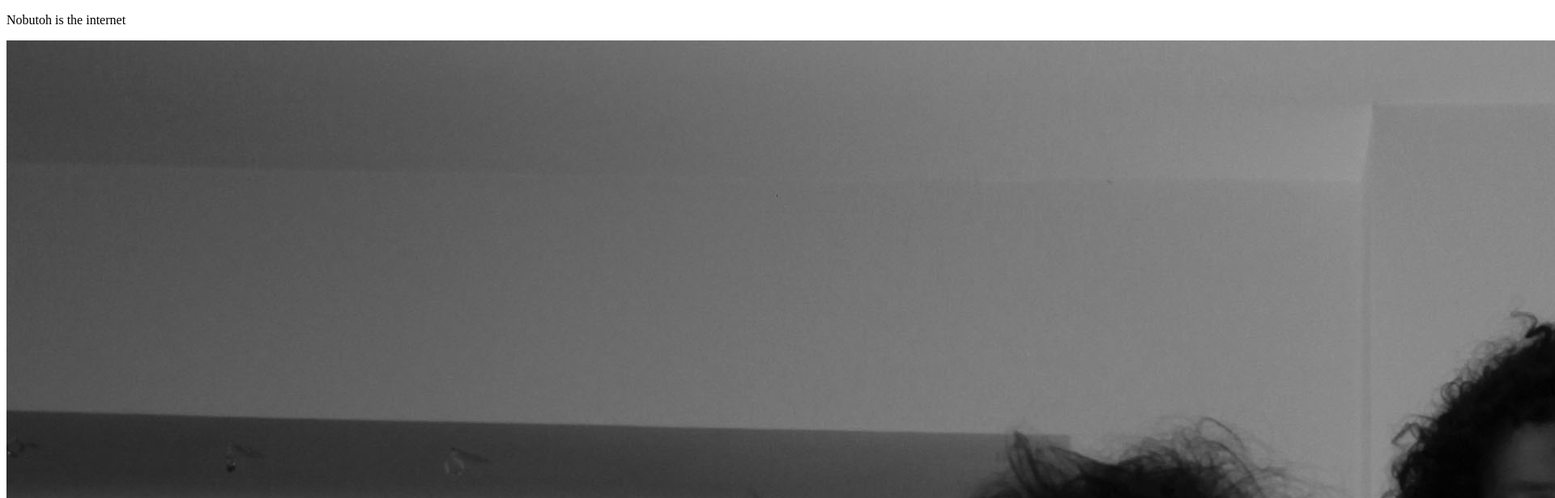
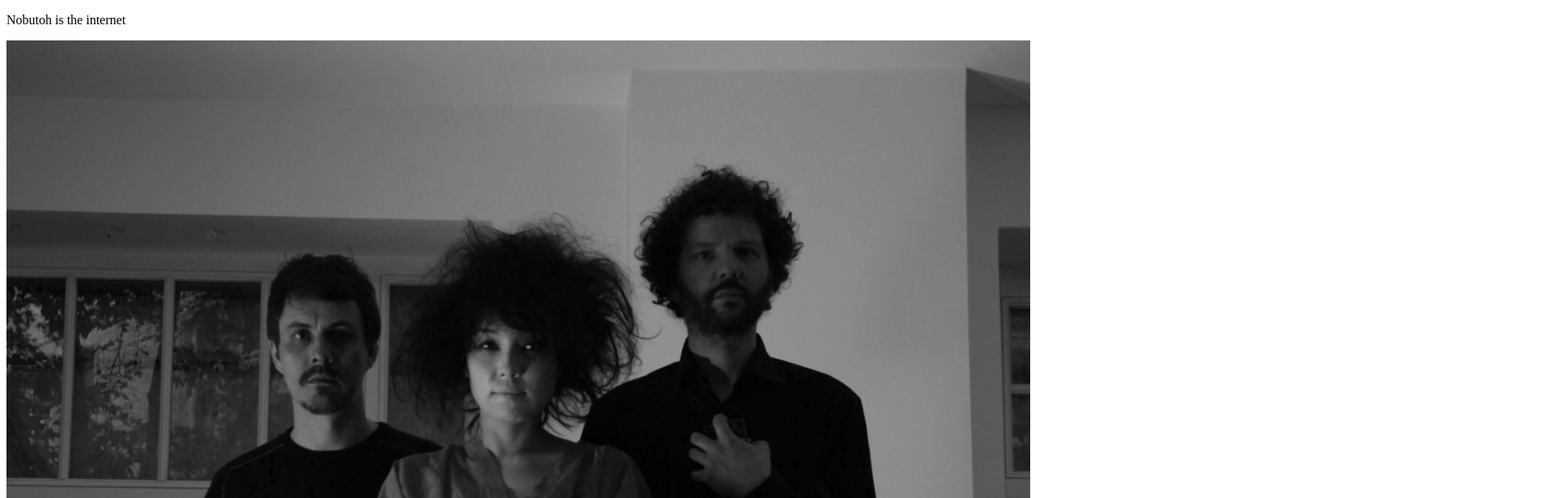
Before and after one commit to nobutoh/nobutoh.github.io, a plain HTML site: page index.html in a window 1280 px wide. Shown: the top 616 px of the page at 81% size, 1920 px wide, since content can reach past the window. Drawn offline with Linux system fonts and the light colour scheme.

Commit message:
Correct image size

```diff
--- a/index.html
+++ b/index.html
@@ -3,7 +3,7 @@
 <body>
 
 <p>Nobutoh is the internet</p>
-<img src="nobutoh.jpg" alt="Nobutoh Berlin">
+<img src="nobutoh.jpg" alt="Nobutoh Berlin" style="max-width:100%">
 
 </body>
 </html>
```
